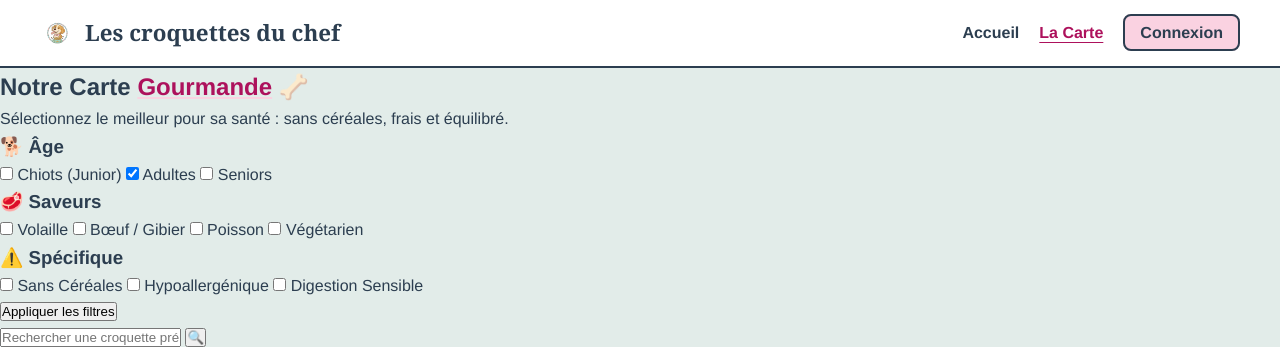
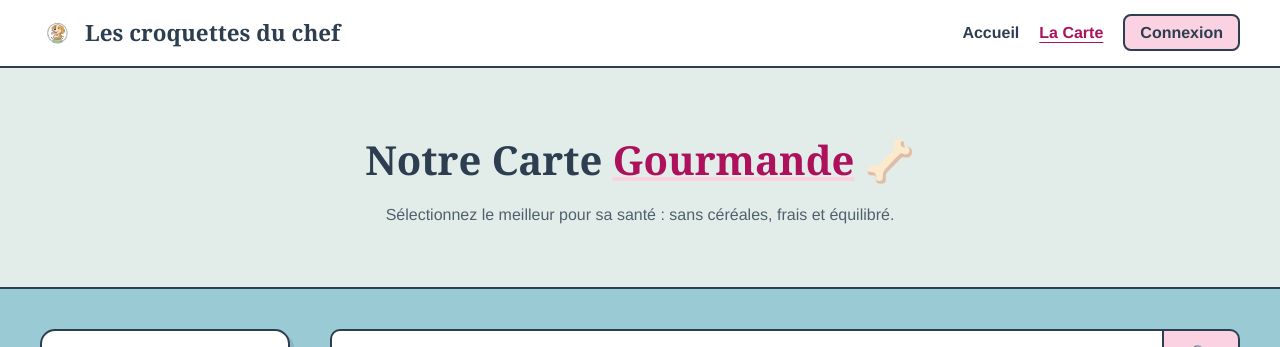
Before and after one commit to DiegoDelvig/Yumland, a PHP site: page /menu.html in a window 1280 px wide. Shown: the top 347 px of the page. Run offline with PHP 8.4, Linux system fonts and the light colour scheme.

Commit message:
Add files via upload

```diff
--- a/css/menu.css
+++ b/css/menu.css
@@ -1,27 +1,24 @@
-/* css/menu.css */
-
-/* --- HERO MENU --- */
-.hero-menu {
+/* Banniere menu */
+.banniere-menu {
     background-color: var(--bg-client); /* Crème */
     text-align: center;
     padding: 60px 20px;
     border-bottom: 2px solid var(--border-color);
 }
 
-.hero-menu h1 {
+.banniere-menu h1 {
     font-family: var(--font-title, sans-serif);
     font-size: 2.5rem;
     color: var(--text-main);
     margin-bottom: 10px;
 }
 
-.hero-menu p {
+.banniere-menu p {
     color: var(--text-main);
     opacity: 0.8;
 }
 
-/* --- LAYOUT PRINCIPAL (Sidebar + Grid) --- */
-.menu-container {
+.conteneur-menu {
     display: flex;
     background-color: var(--card-bg-client); /* Bleu Yumland */
     min-height: 80vh;
@@ -29,8 +26,8 @@
     gap: 40px;
 }
 
-/* --- SIDEBAR FILTRES --- */
-.filters-sidebar {
+/* Colonne filtres */
+.colonne-filtres {
     width: 250px;
     background: white;
     padding: 25px;
@@ -42,17 +39,17 @@
     top: 20px;
 }
 
-.filter-group {
+.groupe-filtres {
     margin-bottom: 25px;
     border-bottom: 1px dashed #ccc;
     padding-bottom: 15px;
 }
 
-.filter-group:last-of-type {
+.groupe-filtres:last-of-type {
     border-bottom: none;
 }
 
-.filter-group h3 {
+.groupe-filtres h3 {
     font-size: 1.1rem;
     margin-bottom: 15px;
     color: var(--text-main);
@@ -60,7 +57,7 @@
     font-weight: 800;
 }
 
-.filter-group label {
+.groupe-filtres label {
     display: block;
     margin-bottom: 10px;
     color: var(--text-main);
@@ -68,13 +65,13 @@
     font-size: 0.95rem;
 }
 
-.filter-group input[type="checkbox"] {
+.groupe-filtres input[type="checkbox"] {
     margin-right: 10px;
     accent-color: var(--primary-client); /* Checkbox rose */
     transform: scale(1.2);
 }
 
-.btn-filter {
+.btn-filtres {
     width: 100%;
     padding: 12px;
     background: var(--text-main);
@@ -86,22 +83,22 @@
     transition: background 0.2s;
 }
 
-.btn-filter:hover {
+.btn-filtres:hover {
     background: #444;
 }
 
-/* --- ZONE DROITE --- */
-.products-area {
+/* Zone droite */
+.zone-plats {
     flex-grow: 1;
 }
 
 /* Barre de recherche spécifique au menu */
-.search-bar-menu {
+.barre-recherche-menu {
     display: flex;
     margin-bottom: 30px;
 }
 
-.search-bar-menu input {
+.barre-recherche-menu input {
     width: 100%;
     padding: 15px;
     border: 2px solid var(--border-color);
@@ -110,7 +107,7 @@
     outline: none;
 }
 
-.search-bar-menu button {
+.barre-recherche-menu button {
     padding: 0 25px;
     background: var(--primary-client);
     border: 2px solid var(--border-color);
```
Also changed, not shown: other parts of css/menu.css (+17 -17 lines).
